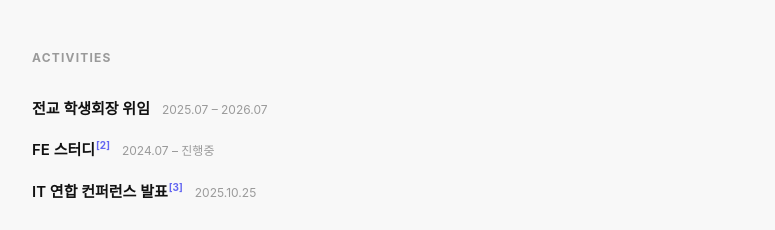
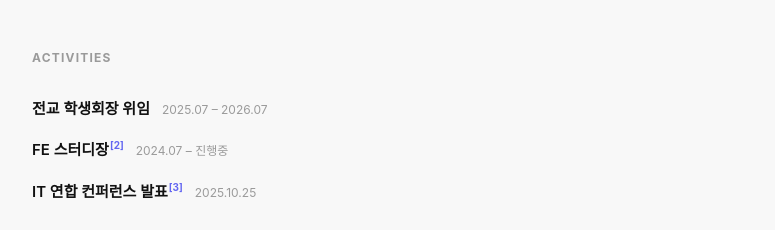
Before and after one commit to bae080311/resume, a Vue app: page / in a window 1280 px wide. Shown: the part 4180-4410 px from the top of the page, without its empty margins (252-1027 px from the left). Built offline with nearby package versions, Linux system fonts and the light colour scheme; a web font is replaced by a local one.

Commit message:
fix: 멘트 수정

```diff
--- a/src/components/ActivitiesSection.vue
+++ b/src/components/ActivitiesSection.vue
@@ -33,7 +33,7 @@ const activities = [
     tooltip: null,
   },
   {
-    title: "FE 스터디",
+    title: "FE 스터디장",
     period: "2024.07 – 진행중",
     description: null,
     tooltip: "책 스터디, 블로그 작성 후 발표, 매일 코딩 테스트 풀이",
```
